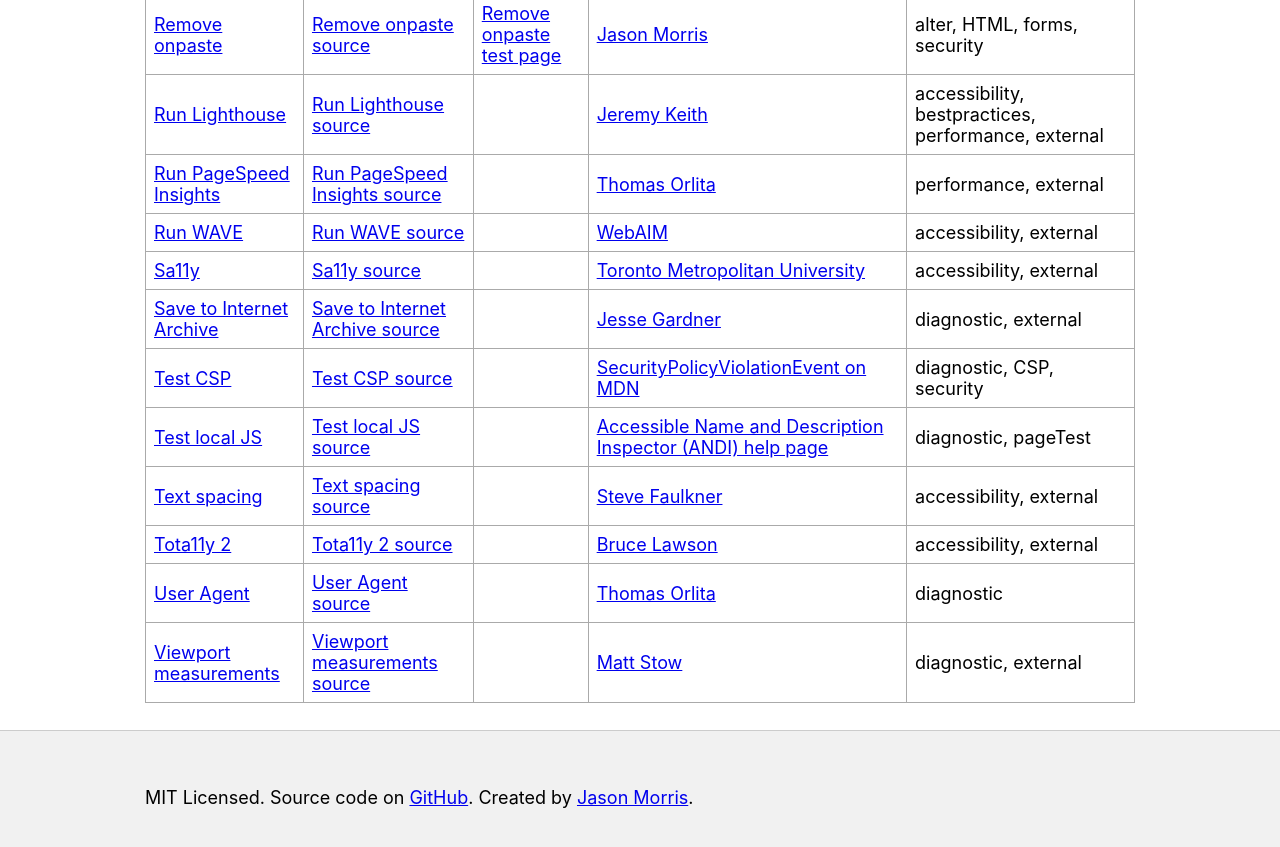
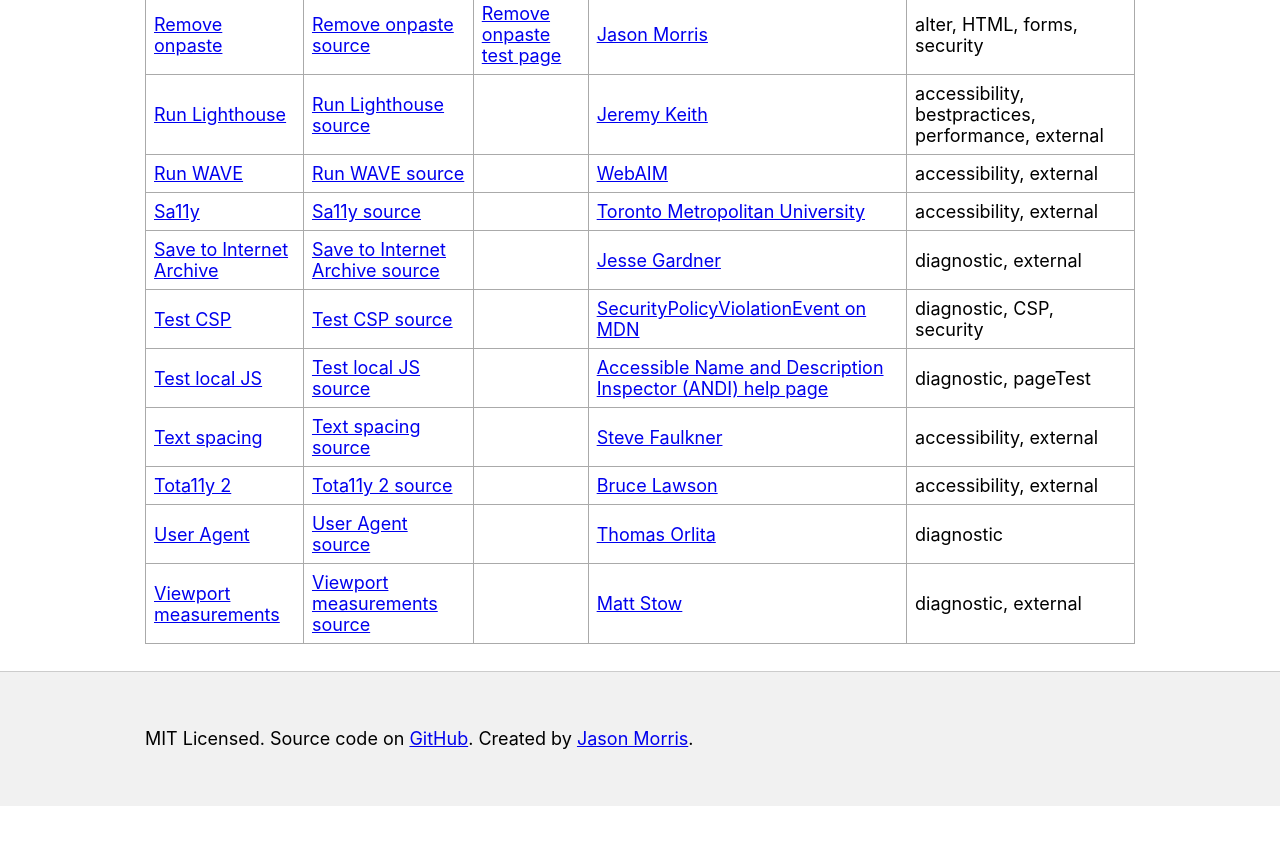
Before and after one commit to jsnmrs/bookmarklets, an Eleventy site: page index.html in a window 1280 px wide. Shown: the part 1523-2370 px from the top of the page. After the commit the page ends 2329 px from the top, so only its background shows below. Built offline with nearby package versions, Linux system fonts and the light colour scheme; Eleventy itself is replaced by a stand-in of ours; files that its build step writes are made by us from their sources.

Commit message:
Remove pagespeed — it runs Lighthouse now

```diff
--- a/bookmarklets/pagespeed.js
+++ /dev/null
@@ -1,4 +0,0 @@
-void open(
-  "https://developers.google.com/speed/pagespeed/insights/?url=" +
-    encodeURIComponent(location.href)
-);
--- a/data/bookmarklets.json
+++ b/data/bookmarklets.json
@@ -295,18 +295,6 @@
     "dist": "javascript:void%20(()=%3E%7Bdocument.location=%22https://googlechrome.github.io/lighthouse/viewer/?psiurl=%22+escape(document.location)+%22&strategy=mobile&category=performance&category=accessibility&category=best-practices&category=seo&category=pwa%22;%7D)();%0A"
   },
   {
-    "bookmarklet": "Run PageSpeed Insights",
-    "description": "Run a Google Page Speed test on the current URL",
-    "file": "pagespeed.js",
-    "source": "Thomas Orlita",
-    "sourceUrl": "https://github.com/ThomasOrlita/awesome-bookmarklets#google-page-speed-test",
-    "tags": [
-      "performance",
-      "external"
-    ],
-    "dist": "javascript:void%20(()=%3E%7Bopen(%22https://developers.google.com/speed/pagespeed/insights/?url=%22+encodeURIComponent(location.href));%7D)();%0A"
-  },
-  {
     "bookmarklet": "Run WAVE",
     "description": "Run WebAIM WAVE on the current URL",
     "file": "run-wave.js",
```
Also changed, not shown: data/bookmarks.html (+0 -1 lines).
